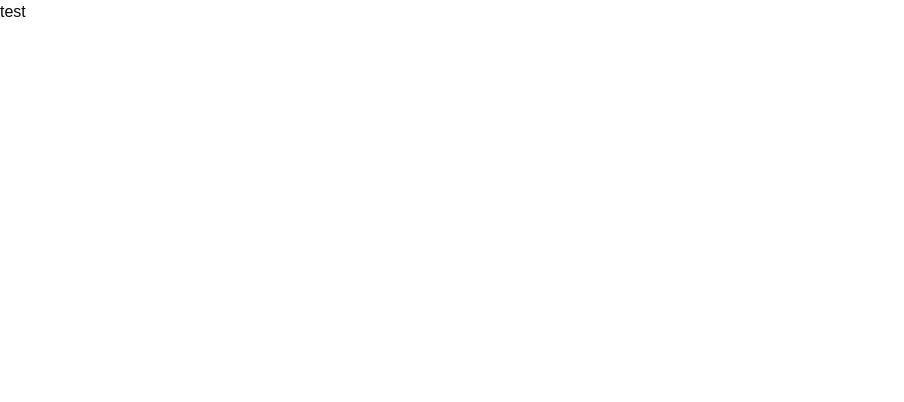
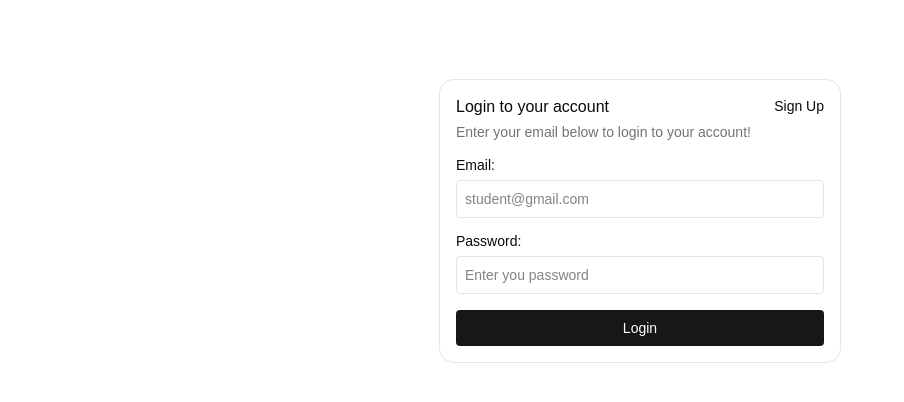
Before and after one commit to zora-ao/library_management_system_v1, a React (Vite) app in the folder frontend/: page / in a window 1280 px wide. Shown: the top 402 px of the page, without its empty margins (0-904 px from the left). Built offline with nearby package versions, Linux system fonts and the light colour scheme; no server answers.

Commit message:
feat: created LoginForm component

```diff
--- a/frontend/src/App.tsx
+++ b/frontend/src/App.tsx
@@ -1,9 +1,10 @@
+import LoginPage from "./pages/LoginPage"
 
 
 const App = () => {
   return (
     <div>
-      test
+      <LoginPage />
     </div>
   )
 }
--- a/frontend/src/features/auth/components/LoginForm.tsx
+++ b/frontend/src/features/auth/components/LoginForm.tsx
@@ -1,10 +1,109 @@
-import React from 'react'
+import { useAuth } from "@/hooks/useAuth";
+import type React from "react";
+import { useState } from "react";
 
-const LoginForm = () => {
+import { useForm } from "react-hook-form";
+import { loginSchema, type LoginFormValues } from "../types/auth.schema";
+import { zodResolver } from "@hookform/resolvers/zod";
+import { Card, CardAction, CardContent, CardDescription, CardHeader, CardTitle } from "@/components/ui/card";
+import { Label } from "@/components/ui/label";
+import { Input } from "@base-ui/react/input";
+import { Button } from "@base-ui/react/button";
+import { loginUser } from "../api/authApi";
+
+import { Loader2 } from "lucide-react";
+
+interface LoginFormProps {
+  onSuccess?: () => void;
+}
+
+const LoginForm: React.FC<LoginFormProps> = ({ onSuccess }) => {
+  const [serverError, setServerError] = useState<string | null>(null);
+  const { login } = useAuth();
+
+  const {
+    register,
+    handleSubmit,
+    formState: { errors, isSubmitting }
+  } = useForm<LoginFormValues>({
+    resolver: zodResolver(loginSchema),
+  });
+
+  const onSubmit = async(values: LoginFormValues) => {
+    setServerError(null);
+    try {
+      const res = await loginUser(values);
+      login(res.access_token, res.user);
+      if (onSuccess) onSuccess();
+    } catch (err: any) {
+      setServerError(
+        err.response?.data?.message || "Invalid credentials. Please try again."
+      )
+    }
+  }
+
   return (
-    <div>
-
-    </div>
+    <Card className="w-full h-full ">
+      <CardHeader>
+        <CardTitle>Login to your account</CardTitle>
+        <CardDescription>Enter your email below to login to your account!</CardDescription>
+        <CardAction>
+          Sign Up
+        </CardAction>
+      </CardHeader>
+      <CardContent>
+        {serverError && (
+          <div className="mb-4 p-3 text-sm text-destructive-foreground bg-destructive/10 border border-destructive/20 rounded-md">
+            {serverError}
+          </div>
+        )}
+        <form onSubmit={handleSubmit(onSubmit)} className="space-y-4">
+          <div className="space-y-2">
+            <Label htmlFor="email">Email:</Label>
+            <Input
+              id="email"
+              type="email"
+              placeholder="student@gmail.com"
+              className="border p-2 rounded w-full"
+              {...register("email")}
+            />
+            {errors.email && (
+              <p className="text-xs text-destructive">
+                {errors.email.message}
+              </p>
+            )}
+          </div>
+          <div className="space-y-2">
+            <Label htmlFor="password">Password:</Label>
+            <Input
+              id="password"
+              type="password"
+              placeholder="Enter you password"
+              className="border p-2 rounded w-full"
+              {...register("password")}
+            />
+            {errors.password && (
+              <p className="text-xs text-destructive">
+                {errors.password.message}
+              </p>
+            )}
+          </div>
+          <Button
+            type="submit"
+            disabled={isSubmitting}
+            className="bg-accent-foreground text-white w-full p-2 rounded cursor-pointer">
+            {isSubmitting ? (
+              <>
+                <Loader2 className="mr-2 h-4 w-4 animate-spin" />
+                Logging in...
+              </>
+            ) : (
+              "Login"
+            )}
+          </Button>
+        </form>
+      </CardContent>
+    </Card>
   )
 }
 
--- a/frontend/src/features/auth/types/auth.schema.ts
+++ b/frontend/src/features/auth/types/auth.schema.ts
@@ -0,0 +1,8 @@
+import * as z from "zod";
+
+export const loginSchema = z.object({
+  email: z.string().min(1, "Email is required").email("Invalid email address"),
+  password: z.string().min(8, "Password must be have 8 or more characters")
+});
+
+export type LoginFormValues = z.infer<typeof loginSchema>
--- a/frontend/src/pages/LoginPage.tsx
+++ b/frontend/src/pages/LoginPage.tsx
@@ -1,9 +1,10 @@
+import LoginForm from '@/features/auth/components/LoginForm'
 import React from 'react'
 
 const LoginPage = () => {
   return (
-    <div>
-      yow
+    <div className='w-[400px] mx-auto my-20'>
+      <LoginForm />
     </div>
   )
 }
--- a/frontend/src/services/api.ts
+++ b/frontend/src/services/api.ts
@@ -1,19 +1,19 @@
-import axios from "axios"
+import axios from "axios";
 
 export const api = axios.create({
-  baseURL: import.meta.env.VITE_API_BASE_URL || "http://127.0.0.1:5000/api",
+  baseURL: import.meta.env.VITE_API_BASE_URL || "http://127.0.0.1:5000",
   headers: {
-    "Content-Type": "application/json",
+    "Content-Type": "application/json"
   },
 });
 
 api.interceptors.request.use(
   (config) => {
     const token = localStorage.getItem("token");
+    if (token){
+      config.headers.Authorization = `Bearer ${token}`;
+    };
 
-    if(token){
-      config.headers.Authorization = `Bearer ${token}`;
-    }
     return config;
-  }, (error) => Promise.reject(error)
-);
+  }
+)
```
Also changed, not shown: frontend/src/routes/ProtectedRoute.tsx (added).
